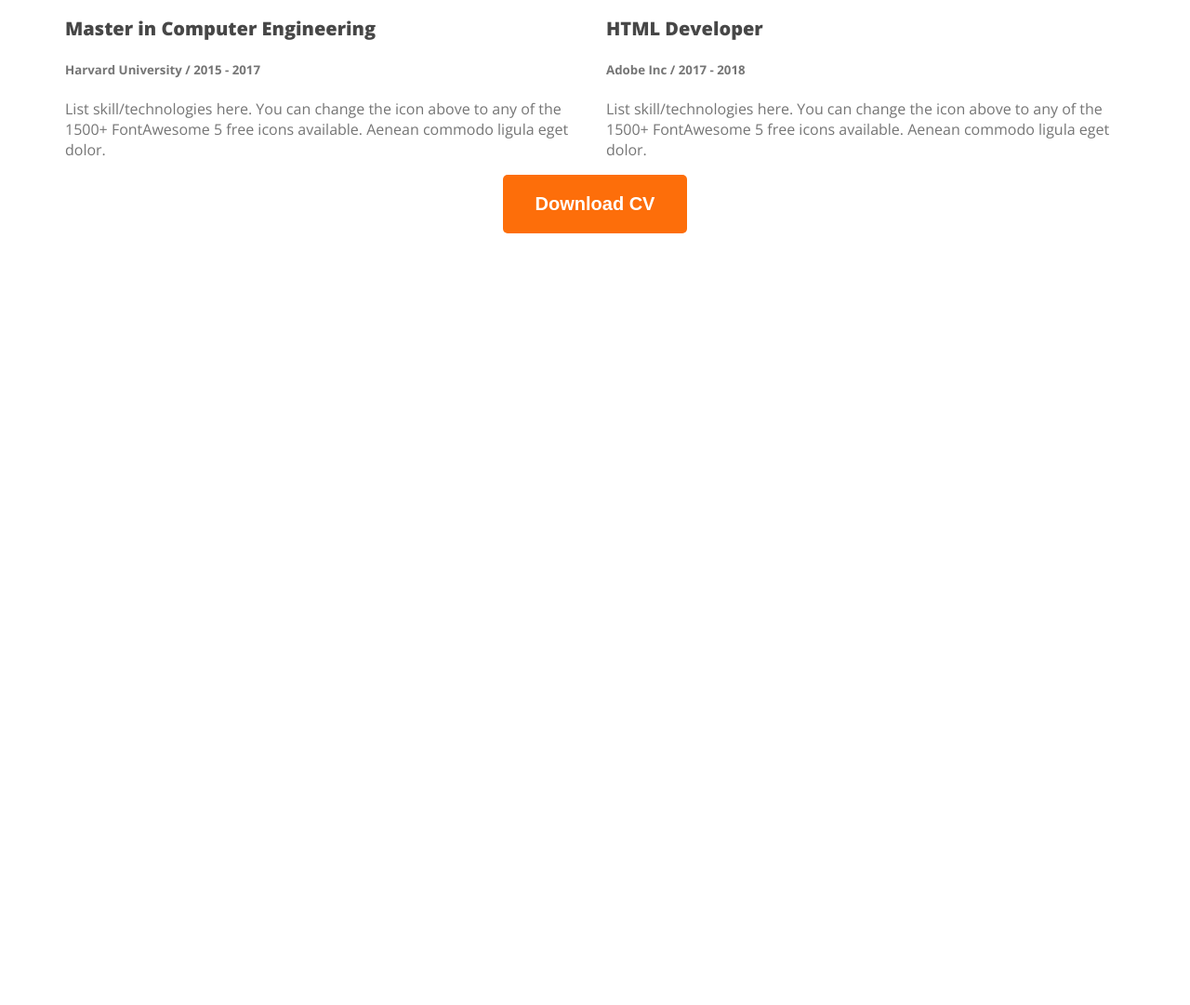
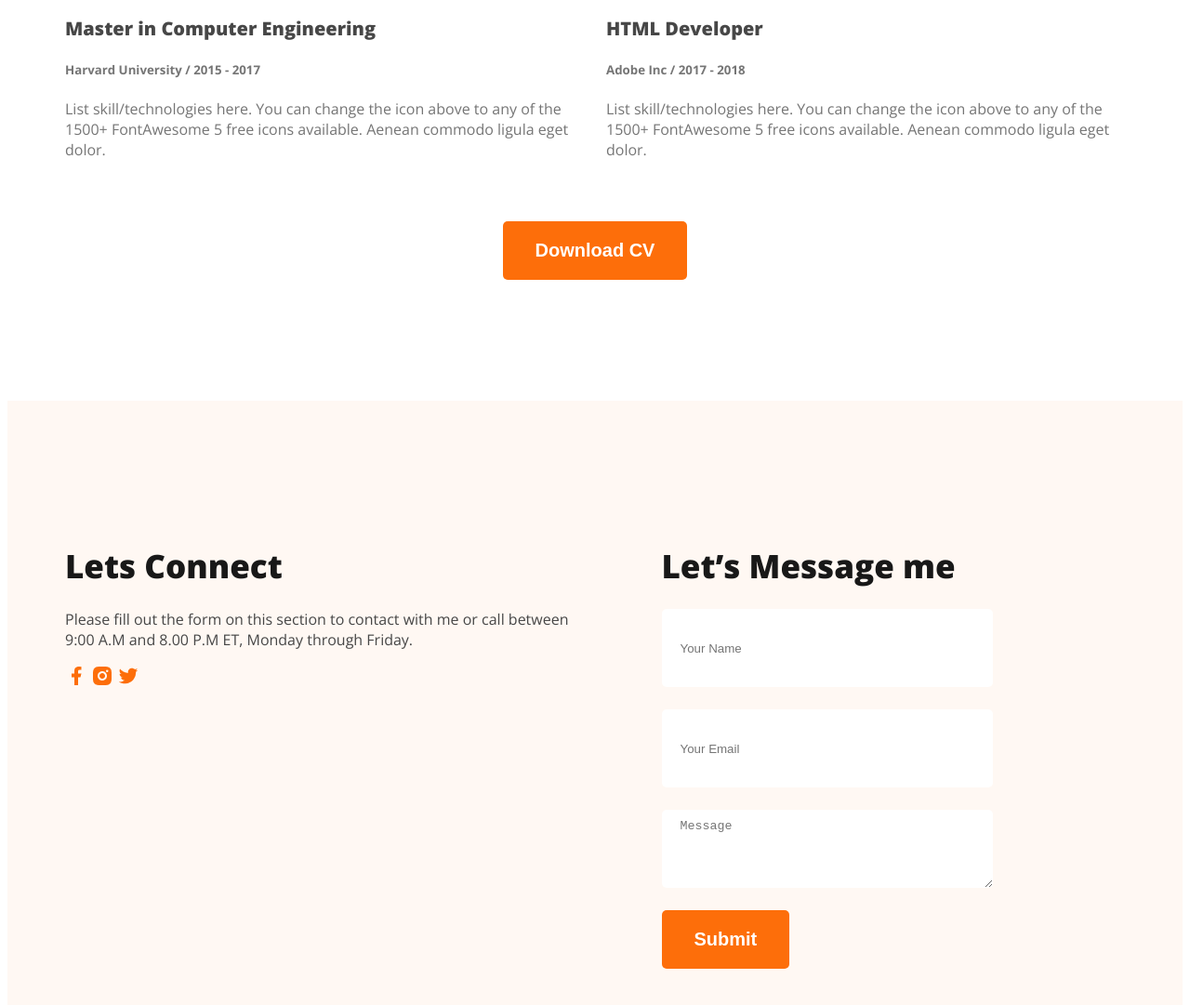
Before and after one commit to kamruzzaman-insights/web-developer-portfolio, a website: page index.html in a window 1280 px wide. Shown: the part 2986-4067 px from the top of the page at 93% size. Before the commit the page ends 3245 px from the top, so only its background shows below. Drawn offline with nearby package versions, Linux system fonts and the light colour scheme.

Commit message:
added footer part

```diff
--- a/index.html
+++ b/index.html
@@ -37,7 +37,7 @@
     </header>
     <main class="main-section-width">
         <!-- about part -->
-        <div class="primary-background-color about-section-parrent">
+        <div class="primary-background-color about-section-parent">
             <div class="about-section">
                 <h1 class="shared-title-one">About Me</h1>
                 <p>I, m a designer & developer with a passion for web design. I enjoy developing simple, clean and <br>
@@ -166,6 +166,32 @@
             </div>
         </section>
     </main>
+    <!-- footer part -->
+    <footer class="footer">
+        <div class="footer-element-parent">
+            <div>
+                <h1 class="shared-title-one">Lets Connect</h1>
+                <p class="dark-2">Please fill out the form on this section to contact with me or call between <br> 9:00
+                    A.M and 8.00 P.M ET,
+                    Monday through Friday.</p>
+                <div>
+                    <a href="https://www.facebook.com/"><img src="images/icons/facebook.png" alt=""></a>
+                    <a href=""><img src="images/icons/insta.png" alt=""></a>
+                    <a href=""><img src="images/icons/twitter.png" alt=""></a>
+                </div>
+            </div>
+            <div>
+                <h1 class="shared-title-one">Let’s Message me</h1>
+
+                <form action="">
+                    <input type="text" name="" id="" placeholder="Your Name">
+                    <input type="email" name="" id="" placeholder="Your Email">
+                    <textarea name="" id="" cols="30" rows="20" placeholder="Message"></textarea>
+                    <input type="submit" value="Submit" class="btn-primary">
+                </form>
+            </div>
+        </div>
+    </footer>
 </body>
 
 </html>
--- a/styles/portfolio.css
+++ b/styles/portfolio.css
@@ -146,7 +146,7 @@ nav li a {
 }
 
 /* about section */
-.about-section-parrent {
+.about-section-parent {
     padding: 125px 150px;
     margin-bottom: 130px;
 }
@@ -191,7 +191,34 @@ nav li a {
 .resume-qualifications-parent {
     display: flex;
     gap: 24px;
+    margin-bottom: 50px;
 }
 .resume-section-title {
     margin: 140px 0px 100px 0px;
 }
+.footer {
+
+    margin-top: 130px;
+    padding: 130px 0px;
+    background-color: #FFF8F3;
+}
+.footer-element-parent {
+    display: flex;
+    max-width: 1140px;
+    gap: 100px;
+    margin: auto;
+}
+.footer-element-parent-column {
+    width: 50%;
+}
+footer input[type="text"], footer input[type="email"], footer textarea {
+    height: 64px;
+    border-radius: 5px;
+    background-color: white;
+    display: block;
+    width: 100%;
+    padding: 10px 20px;
+    margin-bottom: 24px;
+    border: none;
+
+}
```
